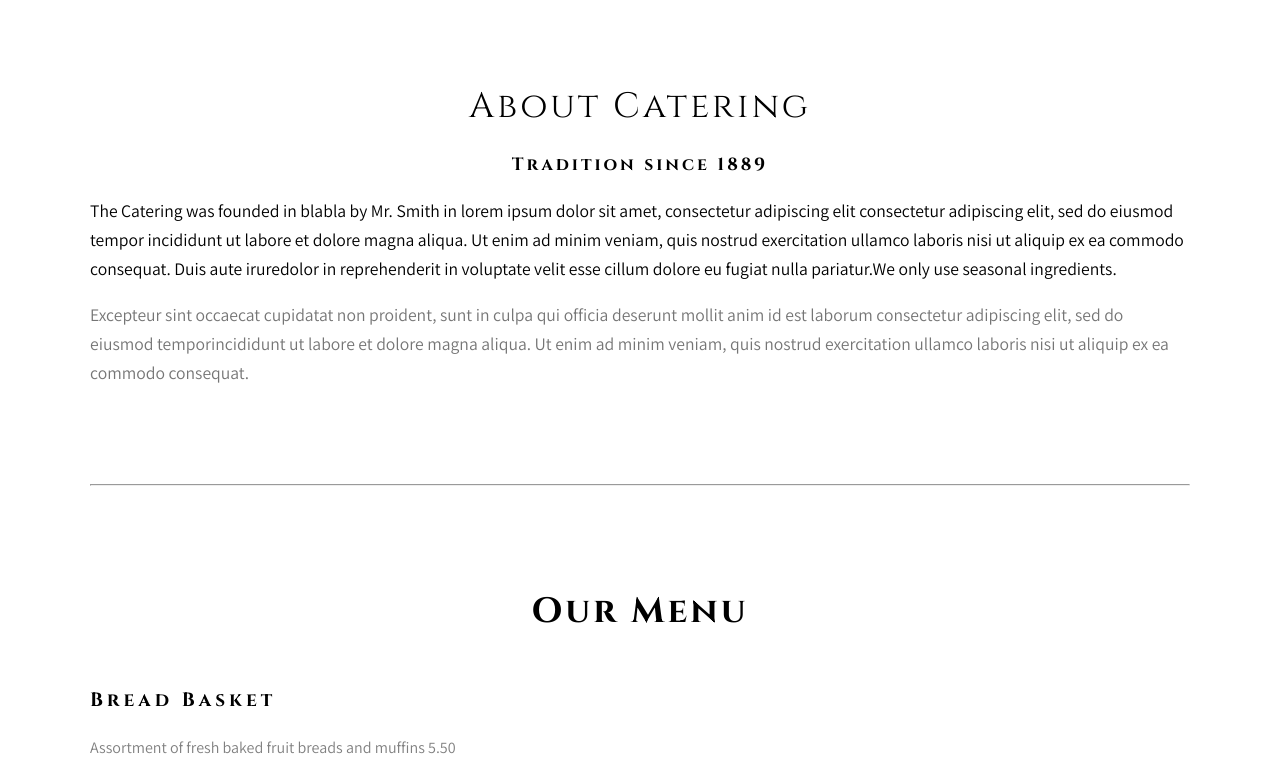
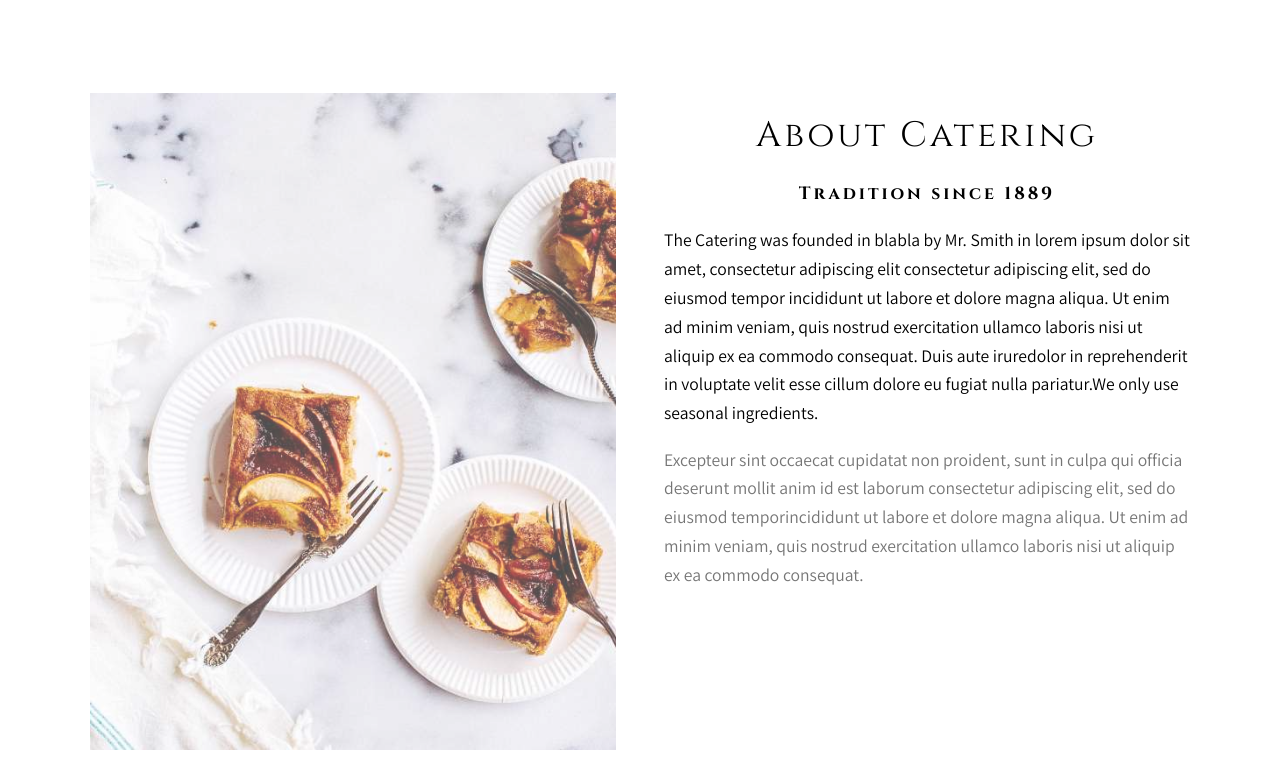
Before and after one commit to andreifrandes/restaurantlandingpage, a plain HTML site: page newindex.html in a window 1280 px wide. Shown: the part 653-1420 px from the top of the page. Drawn offline with Linux system fonts and the light colour scheme.

Commit message:
finished it

```diff
--- a/css/index.css
+++ b/css/index.css
@@ -234,3 +234,32 @@ that's how you create a chaotic website haha
 see u next time ,when I get better ,
 
  */
+
+
+
+
+
+
+
+/* creating the grid */
+
+
+@media (min-width:720px){
+  .hero-img{
+    display: block;
+    opacity: .7
+  }
+  .grid{
+    display: grid;
+    grid-template-columns: repeat(2,1fr);
+    grid-gap: 3rem;
+  }
+  .hero-text-grey{
+    display: none;
+  }
+}
+@media (min-width:840px){
+  .hero-text-grey{
+    display: block;
+  }
+}
--- a/newindex.html
+++ b/newindex.html
@@ -43,7 +43,7 @@
 
     <!-- hero section -->
     <div class="container">
-      <section class="hero">
+      <section class="hero grid">
         <!-- image -->
         <div class="hero-img-div">
           <img class="hero-img" src="images/tablesetting2.jpg" alt="table settings image">
@@ -69,7 +69,7 @@
 
       <!-- menu section -->
 
-      <section class="menu">
+      <section class="menu grid">
 
         <!-- menu-info -->
         <div class="menu-info">
```
